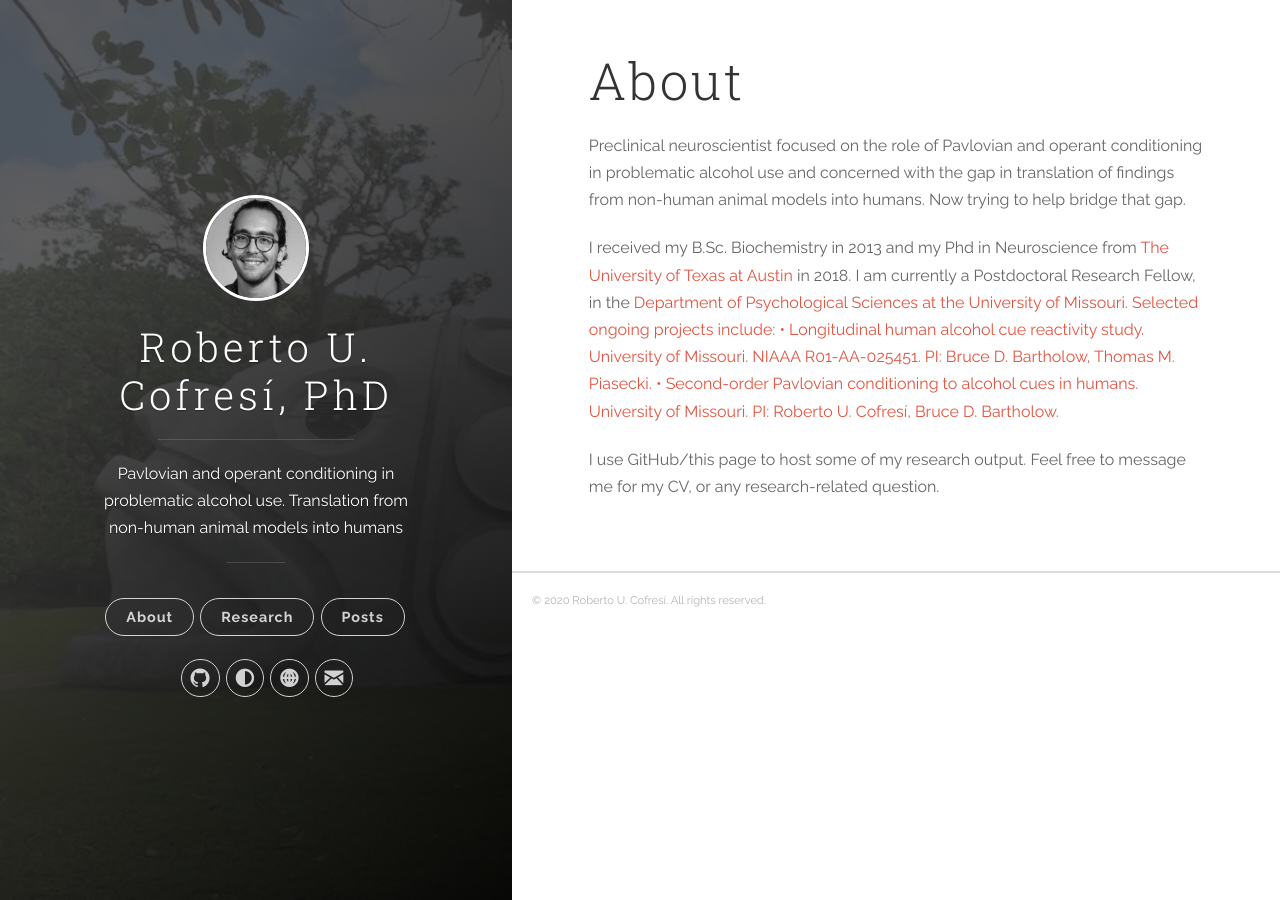
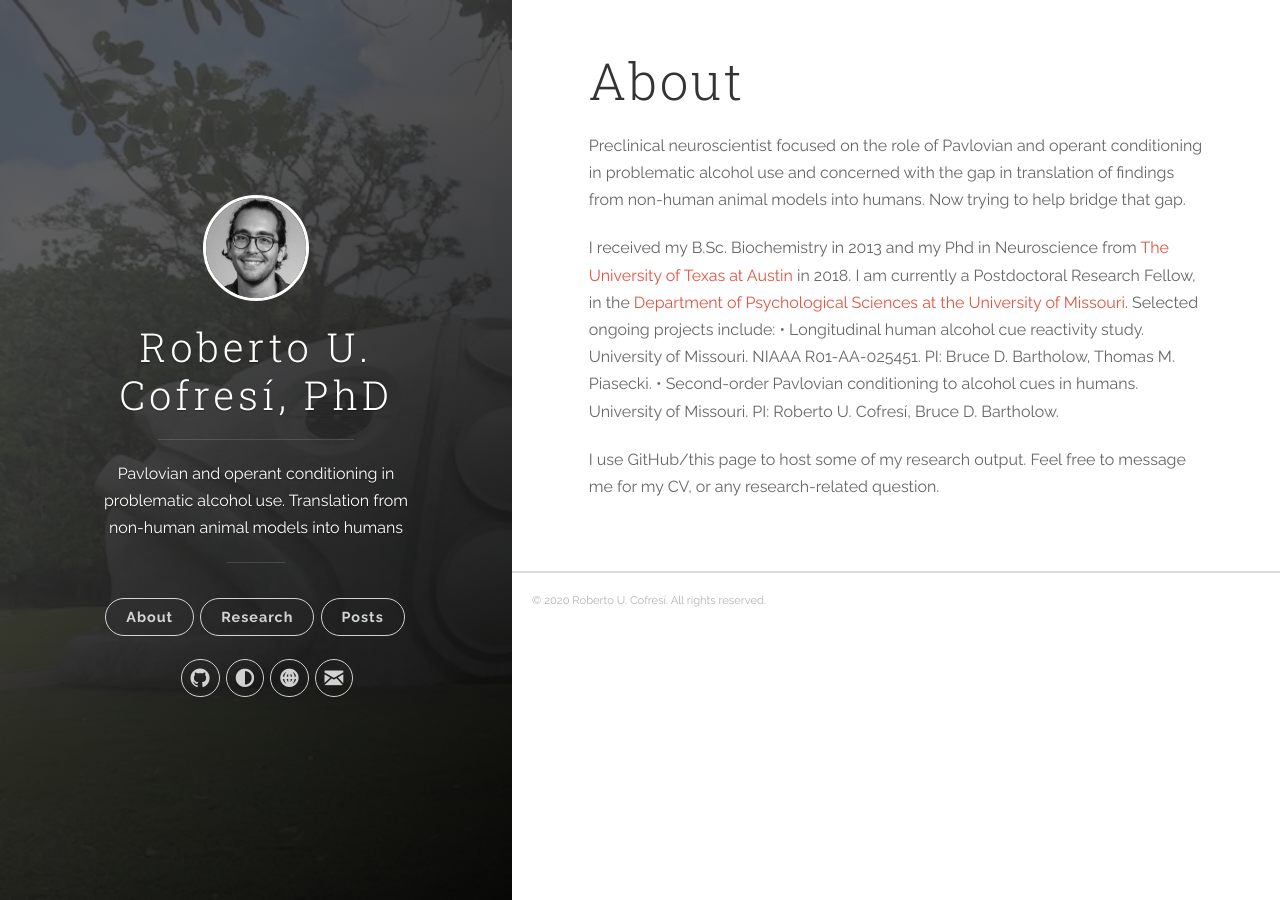
Before and after one commit to rcofresi/rcofresi.github.io, a Jekyll site: the page built from about.md, in a window 1280 px wide. Built offline with Jekyll 4.4.1, drawn with Linux system fonts in a browser that asks for light colours.

```diff
--- a/about.md
+++ b/about.md
@@ -6,7 +6,7 @@ permalink: /about/
 
 Preclinical neuroscientist focused on the role of Pavlovian and operant conditioning in problematic alcohol use and concerned with the gap in translation of findings from non-human animal models into humans. Now trying to help bridge that gap.
 
-I received my <b>B.Sc. Biochemistry</b> in 2013 and my <b>Phd in Neuroscience</b> from <a href="https://neuroscience.utexas.edu/">The University of Texas at Austin</a> in 2018. I am currently a Postdoctoral Research Fellow, in the <a href="https://psychology.missouri.edu/"> Department of Psychological Sciences at the University of Missouri. Selected ongoing projects include:
+I received my <b>B.Sc. Biochemistry</b> in 2013 and my <b>Phd in Neuroscience</b> from <a href="https://neuroscience.utexas.edu/">The University of Texas at Austin</a> in 2018. I am currently a Postdoctoral Research Fellow, in the <a href="https://psychology.missouri.edu/"> Department of Psychological Sciences at the University of Missouri</a>. Selected ongoing projects include:
 • Longitudinal human alcohol cue reactivity study. University of Missouri. NIAAA R01-AA-025451. PI: Bruce D. Bartholow, Thomas M. Piasecki.
 • Second-order Pavlovian conditioning to alcohol cues in humans. University of Missouri. PI: Roberto U. Cofresí, Bruce D. Bartholow.
 
```
